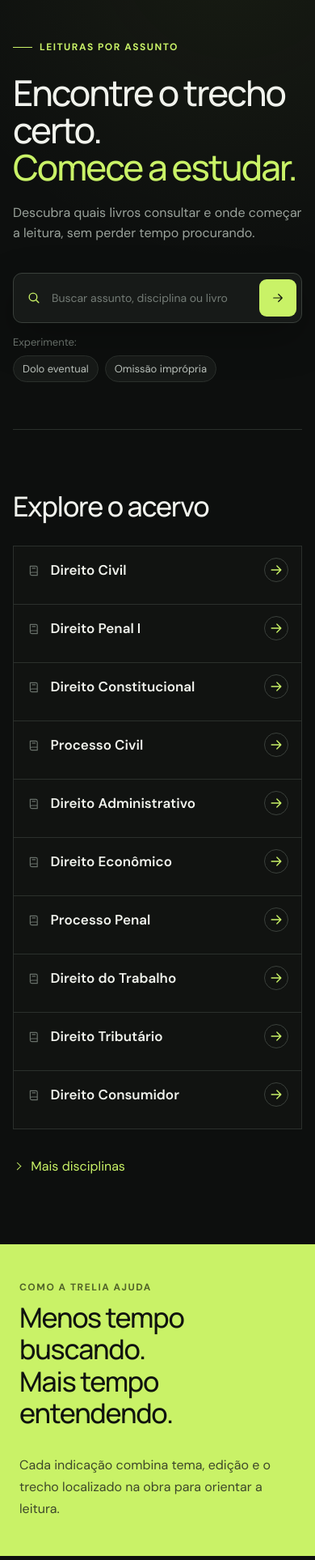
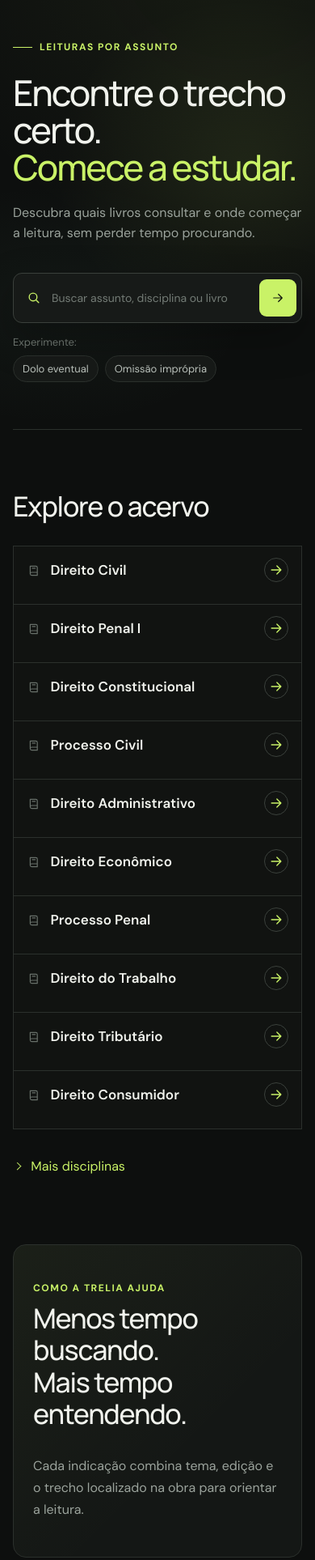
Before and after one commit to jaoafb/trelia, a plain HTML site: page dist/index.html in a window 390 px wide. Shown: the part 73-2000 px from the top of the page at 81% size. Drawn offline with Linux system fonts and the light colour scheme.

Commit message:
Unifica os painéis e dá profundidade à inicial

```diff
--- a/dist/style.css
+++ b/dist/style.css
@@ -27,6 +27,8 @@ h1:focus, main:focus { outline: none; }
   --lavender: #b5a6ff;
   --orange: #ffb367;
   --max-width: 1180px;
+  --panel-radius: 1rem;
+  --panel-background: linear-gradient(135deg, rgb(201 242 103 / 4%), transparent 65%), var(--surface);
 }
 
 @layer base {
@@ -371,18 +373,14 @@ h1:focus, main:focus { outline: none; }
   grid-template-columns: 160px 1.6fr 1fr;
   align-items: center;
   gap: 50px;
-  background: var(--lime);
-  color: #10130f;
-  border-radius: 3px;
-}
-.promise-section .section-kicker {
-  color: #516329;
+  color: var(--text);
 }
 .promise-mark {
   width: 128px;
   height: 128px;
   position: relative;
-  border: 1px solid rgba(16, 19, 15, 0.3);
+  border: 1px solid rgb(201 242 103 / 22%);
+  color: var(--lime);
   border-radius: 50%;
 }
 .promise-mark > .icon {
@@ -400,7 +398,7 @@ h1:focus, main:focus { outline: none; }
   left: -15px;
   width: 156px;
   height: 1px;
-  background: rgba(16, 19, 15, 0.3);
+  background: rgb(201 242 103 / 16%);
   transform: rotate(45deg);
 }
 .promise-mark::after {
@@ -420,7 +418,7 @@ h1:focus, main:focus { outline: none; }
   left: 57px;
 }
 .promise-section p:last-child {
-  color: #3d482a;
+  color: var(--muted);
   font-size: 16px;
   line-height: 1.7;
 }
@@ -521,9 +519,6 @@ h1:focus, main:focus { outline: none; }
   gap: 50px;
   padding: 52px;
   margin-top: 32px;
-  background: var(--surface);
-  border: 1px solid var(--line);
-  border-radius: 4px;
 }
 .book-details {
   min-width: 0;
@@ -660,8 +655,6 @@ h1:focus, main:focus { outline: none; }
 }
 .location-card {
   margin-top: 24px;
-  border: 1px solid #353c36;
-  background: var(--surface);
 }
 .location-top {
   min-height: 55px;
@@ -822,8 +815,6 @@ h1:focus, main:focus { outline: none; }
   grid-template-columns: 100px 1fr auto;
   align-items: center;
   gap: 28px;
-  background: var(--surface);
-  border: 1px solid var(--line);
 }
 .bibliography-monogram {
   width: 88px;
@@ -1012,12 +1003,10 @@ h1:focus, main:focus { outline: none; }
     height: 30px;
   }
   .promise-section {
-    width: 100%;
     margin-bottom: 75px;
     padding: 45px 24px;
     grid-template-columns: 1fr;
     gap: 31px;
-    border-radius: 0;
   }
   .promise-section > p:last-child {
     grid-column: auto;
@@ -1183,10 +1172,18 @@ main { overflow-x: clip; }
 .course-status { display: block; margin-top: .25rem; color: var(--muted); font-size: .8rem; font-weight: 400; }
 .search-status { margin-top: 1rem; color: var(--muted); }
 .catalog-course-heading h2 { font: 600 1.45rem/1.3 "Manrope", sans-serif; }
+.topic-explanation,
+.book-card,
+.bibliography-card,
+.location-card,
+.promise-section,
+#feedback {
+  border: 1px solid var(--line);
+  border-radius: var(--panel-radius);
+  background: var(--panel-background);
+}
+
 .topic-explanation {
-  border: 1px solid var(--line);
-  border-radius: 1rem;
-  background: linear-gradient(135deg, rgb(201 242 103 / 4%), transparent 65%), var(--surface);
   padding: clamp(1rem, 2.6vw, 1.75rem);
   margin-bottom: 1.25rem;
 }
@@ -1254,7 +1251,7 @@ main { overflow-x: clip; }
 .guide-sources li a { color: var(--lime); }
 .guide-sources .bibliography-card { align-items: start; grid-template-columns: 1fr; }
 .bibliography-card .primary-button { width: fit-content; }
-#feedback { width: min(100% - 2rem, 34rem); max-height: 90dvh; border: 1px solid var(--line); border-radius: .8rem; background: var(--surface); color: var(--text); padding: 1.4rem; }
+#feedback { width: min(100% - 2rem, 34rem); max-height: 90dvh; color: var(--text); padding: 1.4rem; }
 .dialog-head { display: flex; justify-content: space-between; align-items: start; gap: 1rem; }
 #feedback-form label { display: block; margin: 1rem 0 .35rem; font-weight: 700; }
 #feedback select, #feedback textarea { display: block; width: 100%; padding: .6rem; border: 1px solid var(--line); border-radius: .4rem; background: var(--surface-2); }
--- a/dist/ui/catalog-pages.css
+++ b/dist/ui/catalog-pages.css
@@ -6,8 +6,6 @@
   padding-top: clamp(1.25rem, 3vw, 2rem);
   border-top: 1px solid var(--line);
 }
-
-.discipline-section .bibliography-card { border-radius: .85rem; }
 
 .discipline-section .bibliography-card h3 {
   font: 600 clamp(1.125rem, 2.4vw, 1.55rem)/1.3 "Manrope", sans-serif;
--- a/dist/ui/hero-artwork.css
+++ b/dist/ui/hero-artwork.css
@@ -1,3 +1,24 @@
+/* Give the opening its own light without tinting the search controls. */
+.hero::before {
+  content: "";
+  position: absolute;
+  z-index: -1;
+  inset: 0 -4rem;
+  background:
+    radial-gradient(ellipse 32% 46% at 72% 43%, rgb(201 242 103 / 10%), transparent),
+    radial-gradient(ellipse 29% 28% at 26% 72%, rgb(114 176 145 / 6%), transparent);
+  pointer-events: none;
+}
+
+@media (max-width: 1049px) {
+  .hero::before {
+    inset-inline: -1rem;
+    background:
+      radial-gradient(ellipse 61% 39% at 78% 39%, rgb(201 242 103 / 8%), transparent),
+      radial-gradient(ellipse 60% 28% at 19% 71%, rgb(114 176 145 / 6%), transparent);
+  }
+}
+
 .hero-artwork { display: none; }
 
 @media (min-width: 1050px) {
--- a/dist/ui/reading-card.css
+++ b/dist/ui/reading-card.css
@@ -4,8 +4,6 @@
   align-items: start;
   gap: clamp(1rem, 3vw, 2rem);
   padding: clamp(1rem, 3vw, 2rem);
-  border-radius: 1.1rem;
-  background: linear-gradient(135deg, rgb(201 242 103 / 4%), transparent 60%), var(--surface);
 }
 
 .book-card > .trelia-cover {
```
